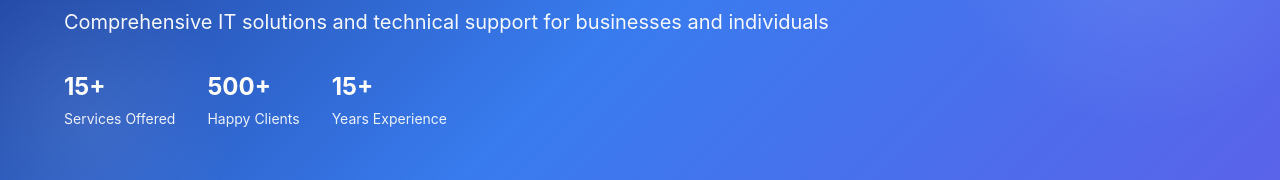
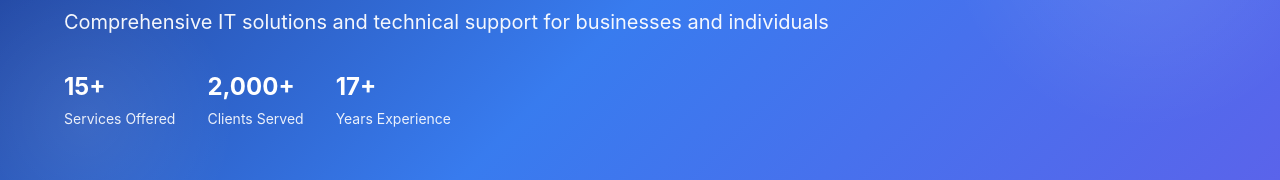
Before and after one commit to safiuddinahmed/urofar, a Next.js app: page /services in a window 1280 px wide. Shown: the part 374-554 px from the top of the page. Built offline with nearby package versions, Linux system fonts and the light colour scheme; what @mui/material-nextjs would draw is missing.

Commit message:
Consistent information across all pages

```diff
--- a/src/app/services/page.tsx
+++ b/src/app/services/page.tsx
@@ -199,15 +199,15 @@ export default function ServicesPage() {
               </Box>
               <Box>
                 <Typography variant="h4" sx={{ fontWeight: 700, mb: 0.5 }}>
-                  500+
+                  2,000+
                 </Typography>
                 <Typography variant="body2" sx={{ opacity: 0.9 }}>
-                  Happy Clients
+                  Clients Served
                 </Typography>
               </Box>
               <Box>
                 <Typography variant="h4" sx={{ fontWeight: 700, mb: 0.5 }}>
-                  15+
+                  17+
                 </Typography>
                 <Typography variant="body2" sx={{ opacity: 0.9 }}>
                   Years Experience
--- a/src/app/testimonials/page.tsx
+++ b/src/app/testimonials/page.tsx
@@ -143,7 +143,7 @@ export default function TestimonialsPage() {
               </Box>
               <Box>
                 <Typography variant="h4" sx={{ fontWeight: 700, mb: 0.5 }}>
-                  15+
+                  17+
                 </Typography>
                 <Typography variant="body2" sx={{ opacity: 0.9 }}>
                   Years of Excellence
--- a/src/components/HeroSection/HeroSection.tsx
+++ b/src/components/HeroSection/HeroSection.tsx
@@ -243,9 +243,9 @@ export default function HeroSection() {
               }}
             >
               {[
-                { icon: Calendar, value: 15, suffix: '+', label: 'Years Experience' },
-                { icon: Award, value: 6, suffix: '+', label: 'Certifications' },
-                { icon: Users, value: 500, suffix: '+', label: 'Happy Clients' },
+                { icon: Calendar, value: 17, suffix: '+', label: 'Years Experience' },
+                { icon: Award, value: 7, suffix: '+', label: 'Certifications' },
+                { icon: Users, value: 2000, suffix: '+', label: 'Clients Served' },
                 { icon: CheckCircle, value: 15, suffix: '+', label: 'Services' },
               ].map((stat, index) => {
                 const Icon = stat.icon;
--- a/src/data/constants.ts
+++ b/src/data/constants.ts
@@ -47,6 +47,7 @@ export const COMPANY_INFO = {
     ],
   },
   certifications: [
+    'Microsoft Certified Professional (MCP)',
     'Microsoft Certified Systems Engineer (MCSE)',
     'Microsoft Certified Desktop Support Technician (MCDST)',
     'Microsoft Certified IT Professional (MCITP)',
@@ -273,7 +274,7 @@ export const STATS = [
   },
   {
     label: 'Certifications',
-    value: '6+',
+    value: '7+',
     icon: 'Award',
   },
   {
```
